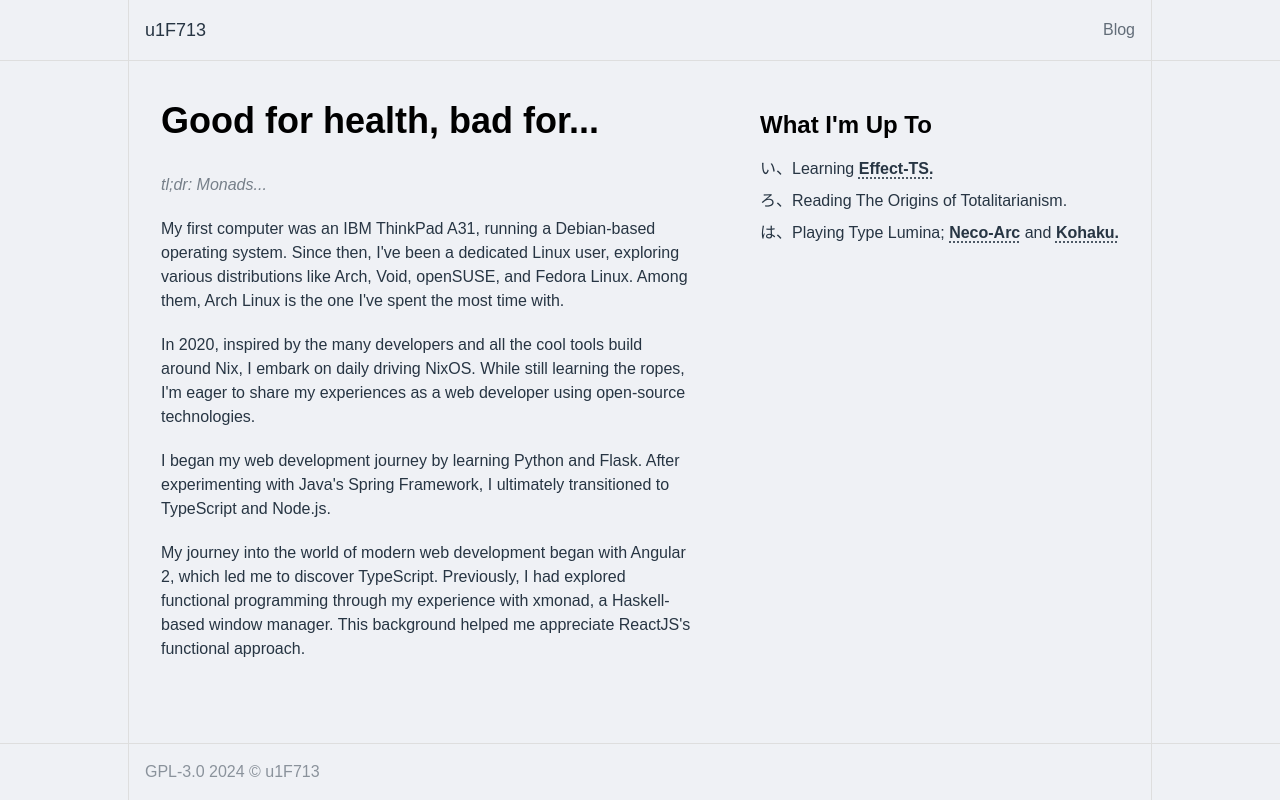
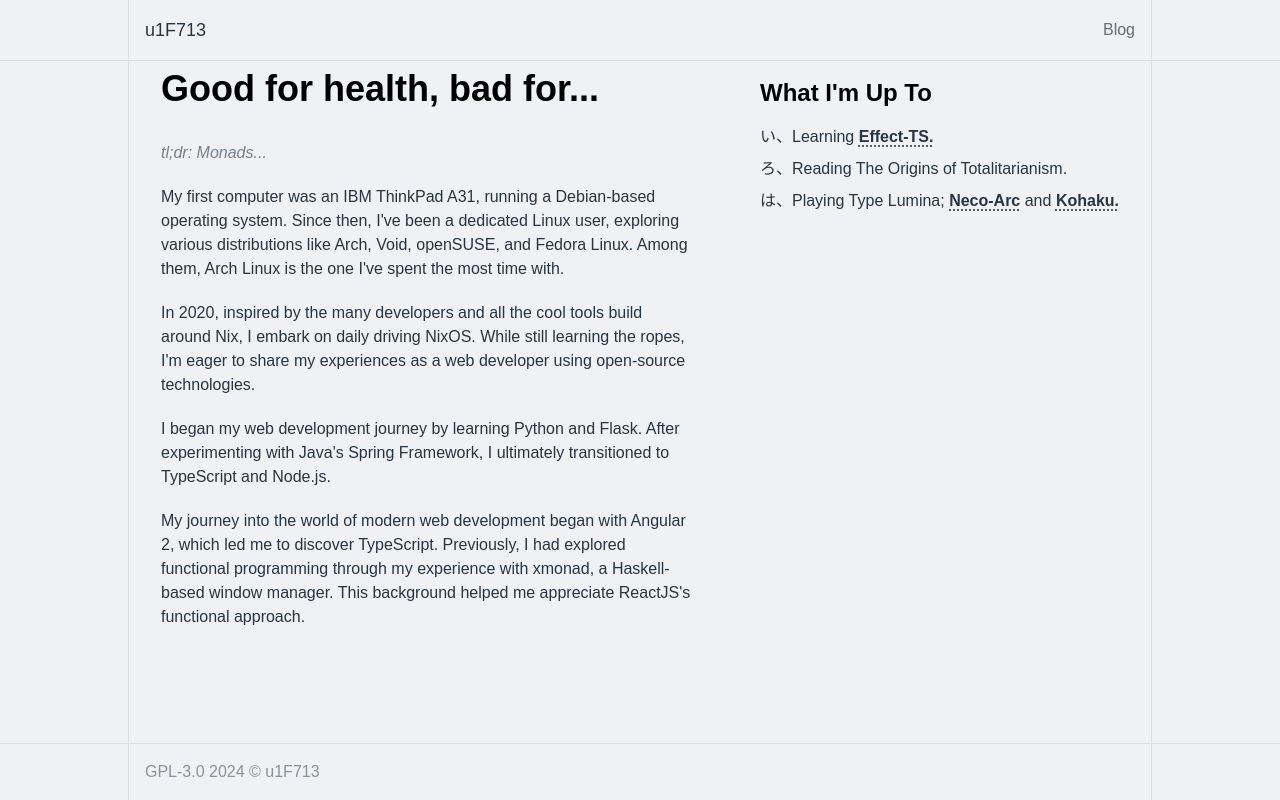
Before and after one commit to u1F713/u1F713.github.io, a Next.js app: page / in a window 1280 px wide. Built offline with nearby package versions, Linux system fonts and the light colour scheme; a web font is replaced by a local one.

Commit message:
feat(css): adjust layout by removing top margin

```diff
--- a/app/layout.tsx
+++ b/app/layout.tsx
@@ -29,7 +29,7 @@ const RootLayout: NextPage<RootProps> = ({ children }) => (
       </div>
 
       <div>
-        <div className="border-ds-border mx-auto h-full max-w-screen-lg py-8 md:border-r md:border-l">
+        <div className="border-ds-border mx-auto h-full max-w-screen-lg pb-8 md:border-r md:border-l">
           {children}
         </div>
       </div>
```
